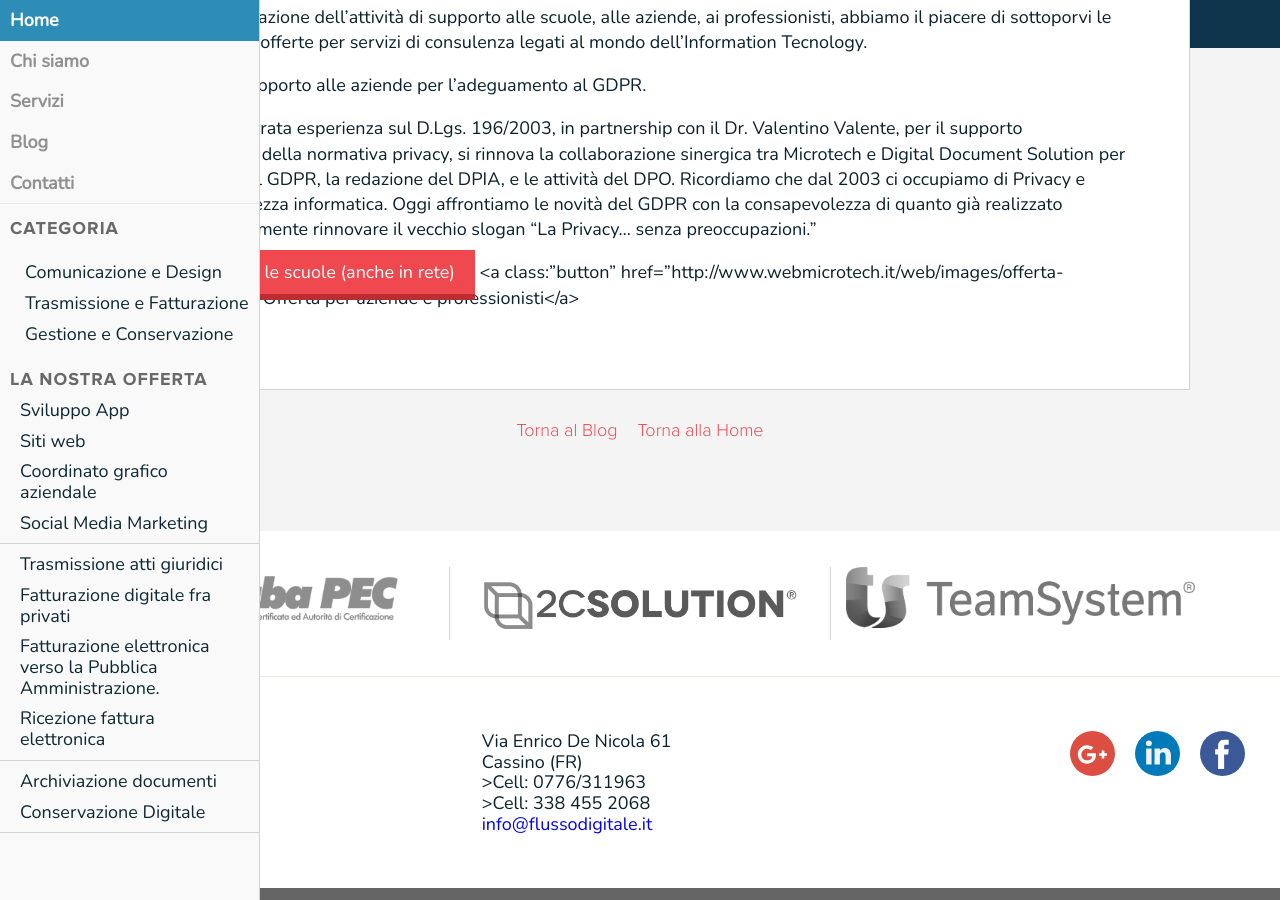
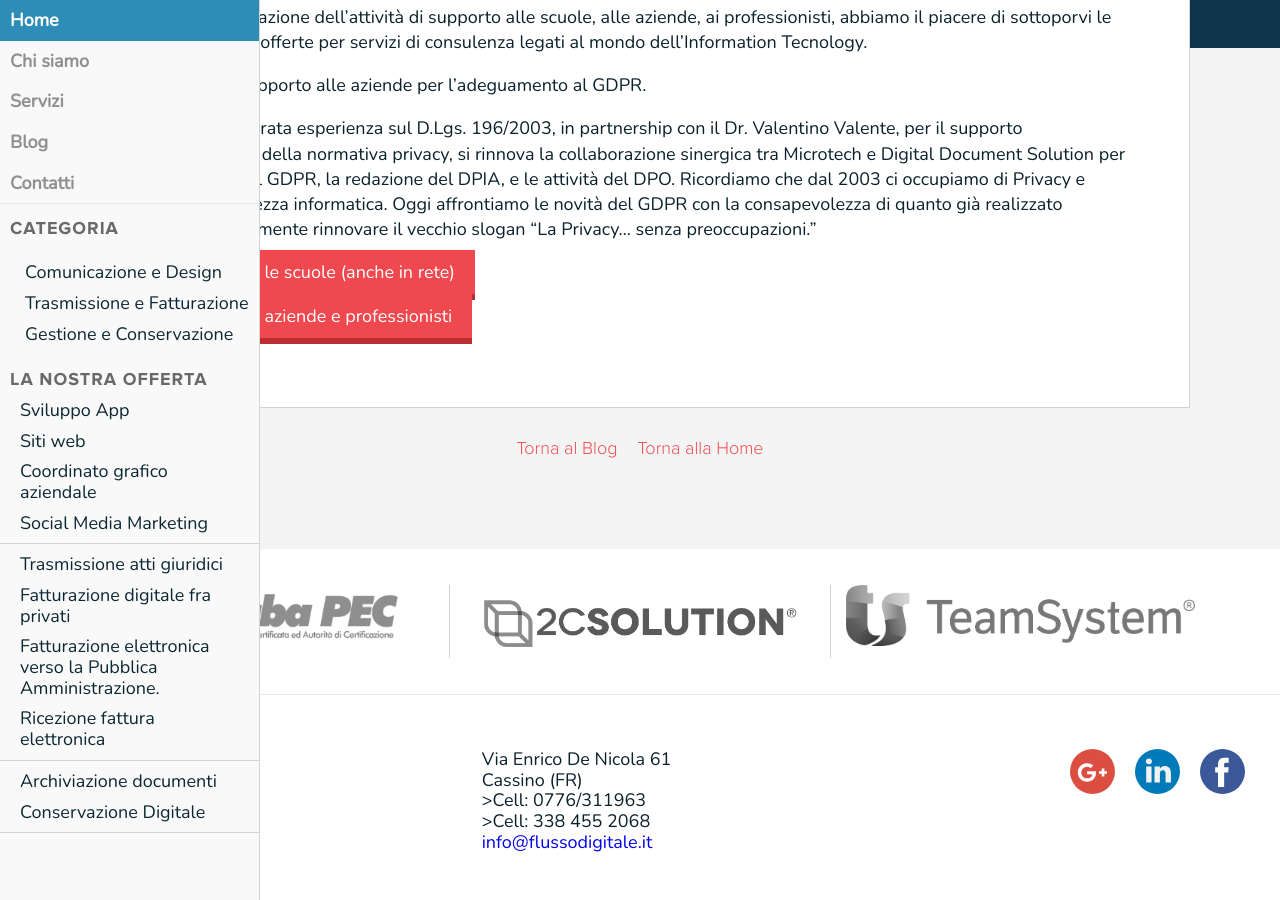
Before and after one commit to flussodigitale/dds, a Jekyll site: the page built from _posts/news/2018-09-05-gdpr-privacy-2018.markdown, in a window 1280 px wide and 900 px high, scrolled down 537 px. Built offline with Jekyll 4.4.1, drawn with Linux system fonts in a browser that asks for light colours; nearby versions of some CDN libraries; some web fonts are replaced; a style sheet for code colours, icons or effects is not loaded.

Commit message:
correzione stili bottoni offerta gdpr

```diff
--- a/_posts/news/2018-09-05-gdpr-privacy-2018.markdown
+++ b/_posts/news/2018-09-05-gdpr-privacy-2018.markdown
@@ -27,5 +27,10 @@ Ricordiamo che dal 2003 ci occupiamo di Privacy e relativa sicurezza informatica
 Oggi affrontiamo le novità del GDPR con la consapevolezza di quanto già realizzato potendo veramente rinnovare il vecchio slogan “La Privacy… senza preoccupazioni.”
 </p>
 
+<p>
 <a class="button" href="http://www.webmicrotech.it/web/images/offerta-scuole.pdf">Offerta per le scuole (anche in rete)</a>
-<a class:"button" href="http://www.webmicrotech.it/web/images/offerta-aziende.pdf">Offerta per aziende e professionisti</a>
+</p>
+
+<p>
+<a class="button" href="http://www.webmicrotech.it/web/images/offerta-aziende.pdf">Offerta per aziende e professionisti</a>
+</p>
```
